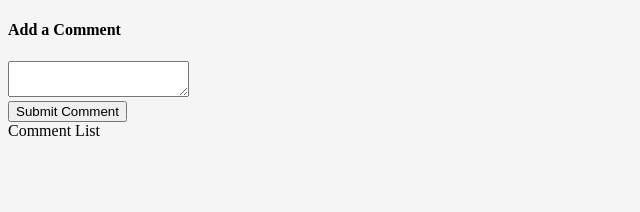
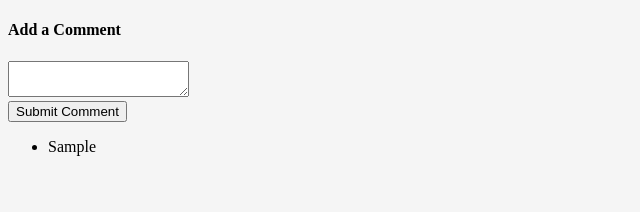
Before and after one commit to Michal-Radomski/JS_Libraries_Courses, a React (Create React App) app in the folder 01 Advanced React/1 Testing/: page / in a window 1280 px wide. Both pictures are taken after typing "Sample" into the empty fields and a click on the button "Submit Comment". Shown: the top 212 px of the page, without its empty margins (0-640 px from the left). Built offline with nearby package versions, Linux system fonts and the light colour scheme.

Commit message:
Advanced React-Redux course - commit 34

```diff
--- a/01 Advanced React/1 Testing/src/components/CommentList.tsx
+++ b/01 Advanced React/1 Testing/src/components/CommentList.tsx
@@ -1,11 +1,34 @@
 import React from "react";
+import { connect } from "react-redux";
 
-const CommentList = (): JSX.Element => {
-  return (
-    <React.Fragment>
-      <div>Comment List</div>
-    </React.Fragment>
-  );
+// const CommentList = (): JSX.Element => {
+//   return (
+//     <React.Fragment>
+//       <div>Comment List</div>
+//     </React.Fragment>
+//   );
+// };
+
+class CommentList extends React.Component<{ comments: string[] }, {}> {
+  renderComments() {
+    return this.props.comments.map((comment: string) => {
+      return <li key={comment}>{comment}</li>;
+    });
+  }
+
+  render() {
+    return (
+      <React.Fragment>
+        <div>
+          <ul>{this.renderComments()}</ul>
+        </div>
+      </React.Fragment>
+    );
+  }
+}
+
+const mapStateToProps = (state: RootState) => {
+  return { comments: state.comments };
 };
 
-export default CommentList;
+export default connect(mapStateToProps, null)(CommentList);
```
